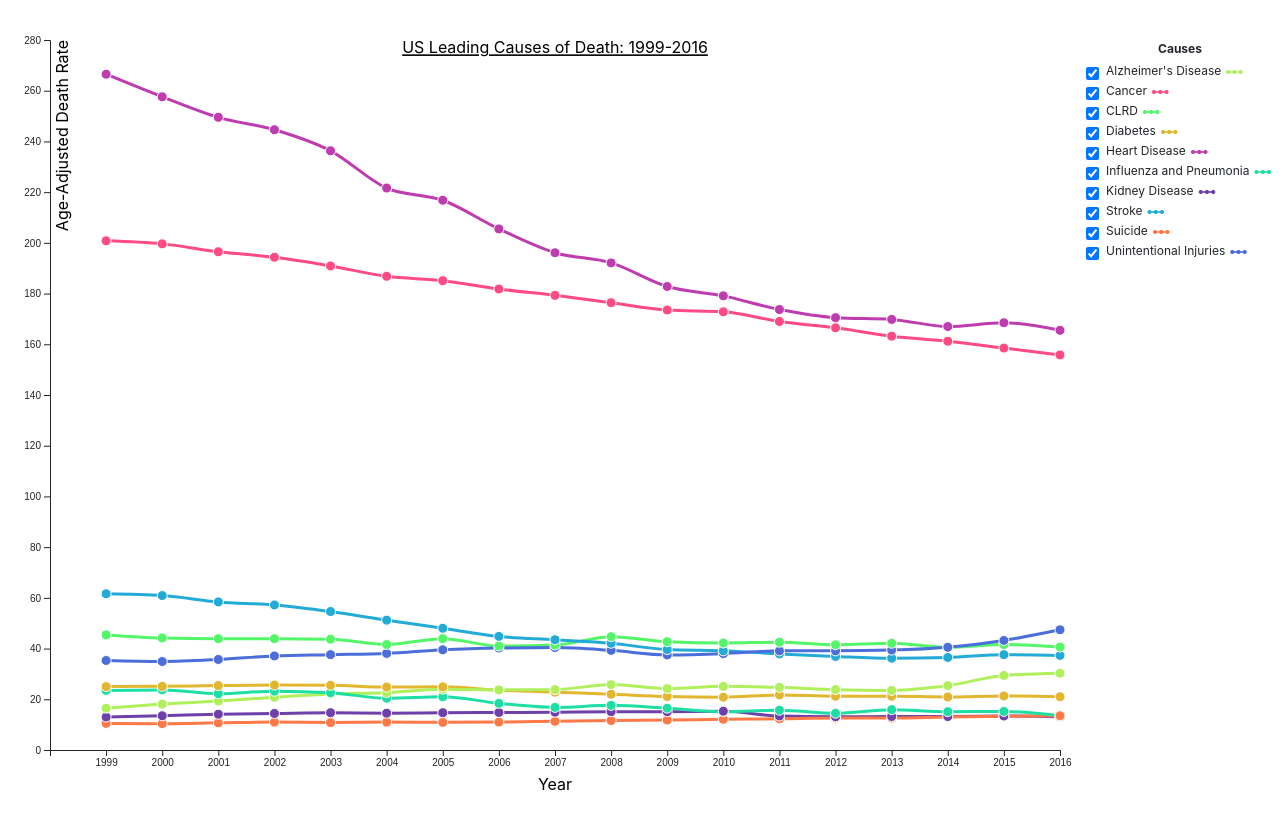
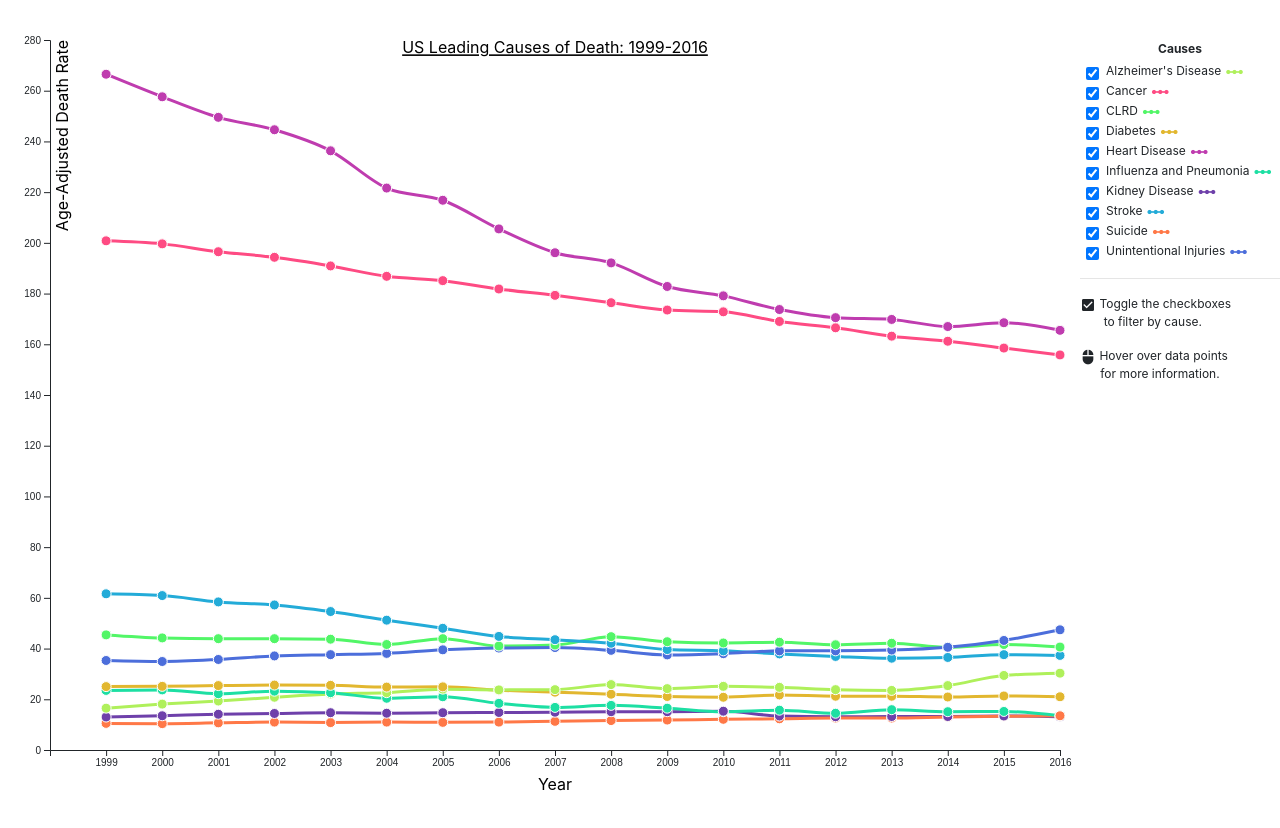
Before and after one commit to amtoney524/narrative-visualization, a plain HTML site: page death-rates-1999-2016.html in a window 1280 px wide. Drawn offline with nearby package versions, Linux system fonts and the light colour scheme.

Commit message:
Updated with directives

```diff
--- a/death-rates-1999-2016.html
+++ b/death-rates-1999-2016.html
@@ -186,6 +186,12 @@
       <input class="form-check-input" id="unintentionalinjuries" type="checkbox" checked>
       <label class="form-check-label" for="unintentionalinjuries">Unintentional Injuries <i class="material-icons icon ui">linear_scale</i></label>
     </div>
+
+    <hr>
+
+        <p class="mt-1"><i class="material-icons icon" style="font-size: 16px;">check_box</i> Toggle the checkboxes<br>&nbsp;&nbsp;&nbsp;&nbsp;&nbsp;&nbsp; to filter by cause.</p>
+
+    <p class="mt-1"><i class="material-icons icon" style="font-size: 16px;">mouse</i> Hover over data points<br>&nbsp;&nbsp;&nbsp;&nbsp;&nbsp;&nbsp;for more information.</p>
   </div>
 
 
```
Also changed, not shown: index.html (+5 -5 lines).
